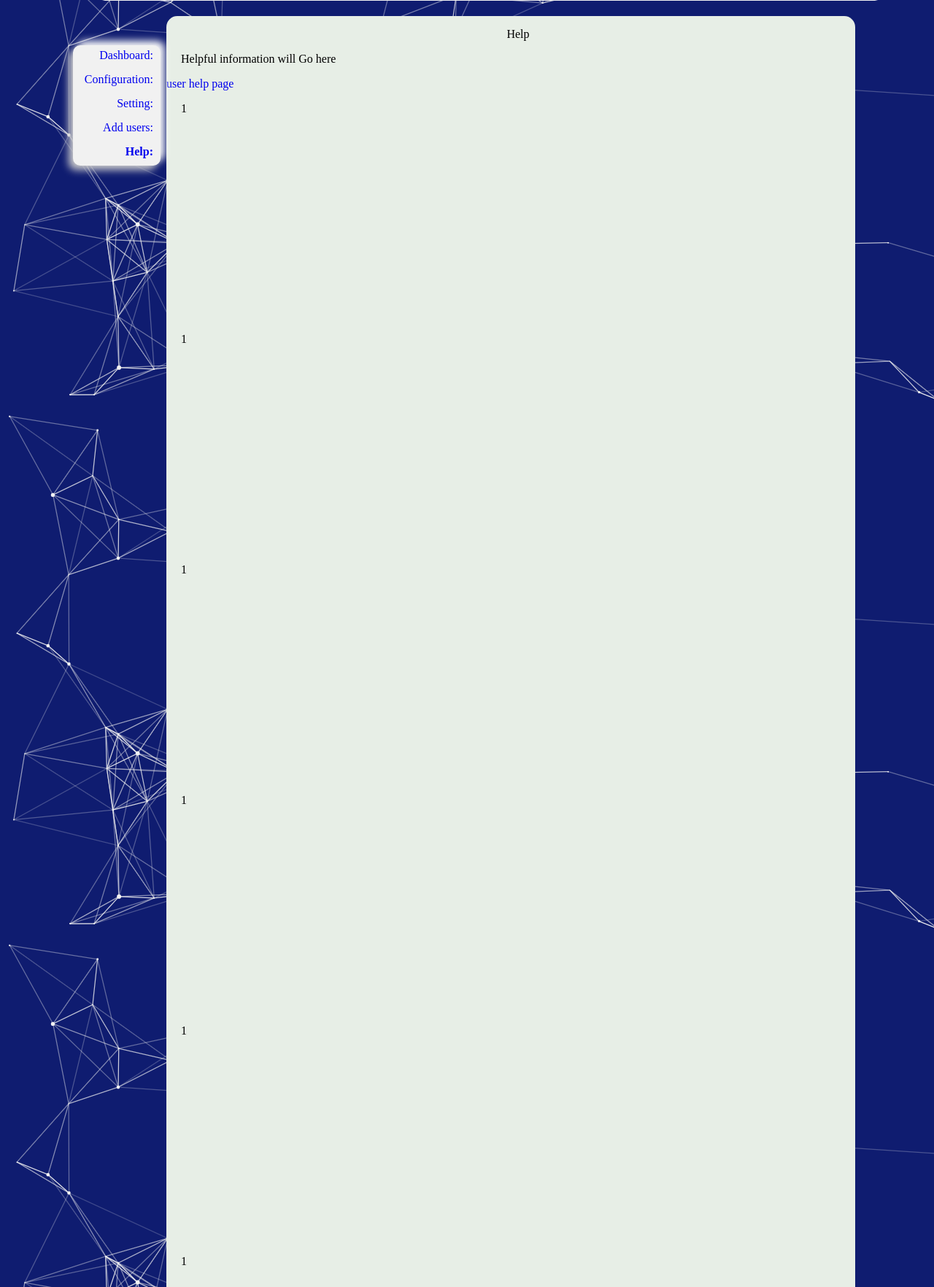
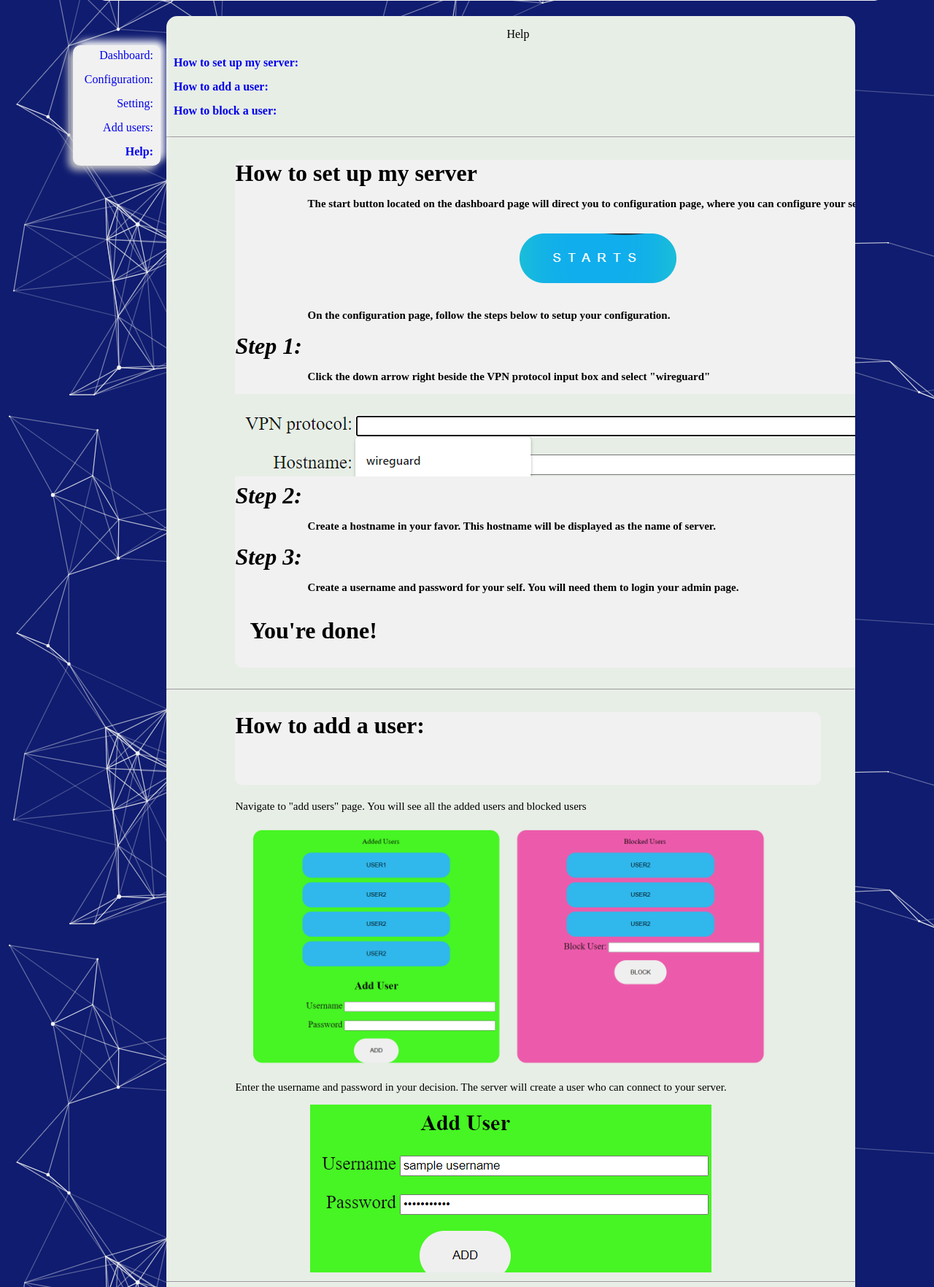
Before and after one commit to xlab-classes/cse442-spring2022-team-pyc442, a Python web app: template src/app/templates/admin_help.html in a window 1280 px wide. Shown: the part 156-1920 px from the top of the page at 73% size. Run offline with Jinja, Linux system fonts and the light colour scheme; the template is opened without the code that fills it: most values are stand-ins (such as "Sample title", 1, 10 or a date in 2020); some libraries are stand-ins or nearby versions.

Commit message:
complete user guide #37

```diff
--- a/src/app/templates/admin_help.html
+++ b/src/app/templates/admin_help.html
@@ -19,17 +19,71 @@
         <p style="text-align: center;">
             Help
         </p>
-        <p>Helpful information will Go here</p>
-        <a href="../user/guide">user help page</a>
-        <!-- The below parts are just used to show the menu bar function. Can be edeleted -->
-        <p style="height: 300px;">1</p>
-        <p style="height: 300px;">1</p>
-        <p style="height: 300px;">1</p>
-        <p style="height: 300px;">1</p>
-        <p style="height: 300px;">1</p>
-        <p style="height: 300px;">1</p>
-        <p style="height: 300px;">1</p>
-        <p style="height: 300px;">1</p>
+        <ul style="text-align: left;">
+            <li>
+                <a href="#configuration"><b>How to set up my server: </b></a>
+            </li>
+            <li>
+                <a href="#adduser"><b>How to add a user: </b></a>
+            </li>
+            <li>
+                <a href="#blockuser"><b>How to block a user: </b></a>
+            </li>
+        </ul><hr>
+        <div>
+            <div>
+                <h1 id="configuration">How to set up my server</h>
+                <p class="text_body">The start button located on the dashboard page will direct you to configuration page, where
+                     you can configure your setting.
+                </p>
+                <div class="example">
+                    <img src="../static/example_start_button.png">
+                </div>
+                <p class="text_body">
+                    On the configuration page, follow the steps below to setup your configuration.
+                </p>
+                <i>Step 1:</i>
+                <p class="text_body">
+                    Click the down arrow right beside the VPN protocol input box and select "wireguard"
+                </p>
+                <div class="example">
+                    <img src="../static/example_vpn_protocol.png">
+                </div>
+                <i>Step 2:</i>
+                <p class="text_body">
+                    Create a hostname in your favor. This hostname will be displayed as the name of server.
+                </p>
+                <i>Step 3:</i>
+                <p class="text_body">
+                    Create a username and password for your self. You will need them to login your admin page.
+                </p>
+                <p style="text-align: left;">You're done!</p>
+            </div><hr>
+            <div>
+                <h1 id="adduser">How to add a user:</h1>
+                <p class="text_body">Navigate to "add users" page. You will see all the added users and blocked users</p>
+                <div class="example">
+                    <img src="../static/example_add_user_page.png" style="width: 75%;">
+                </div>
+                <p class="text_body">Enter the username and password in your decision.
+                    The server will create a user who can connect to your server.
+                </p>
+                <div class="example">
+                    <img src="../static/example_add_user.png">
+                </div>
+            </div><hr>
+            <div>
+                <h1 id="blockuser">How to block a user:</h1>
+                <p class="text_body">Enter the username of the user you want to block.
+                    The server will block and kick the user from your server. And he
+                    can't join the server again.
+                </p>
+                <div class="example">
+                    <img src="../static/example_block_user.png">
+                </div>
+            </div>
+            <br><br>
+        </div>
     </div>
 
 </body>
```
Also changed, not shown: src/app/templates/admin_add_users.html (+11 -12 lines), src/app/templates/admin_configuration.html (+5 -2 lines), src/app/static/example_2fa.png (added), src/app/static/example_add_user.png (added), src/app/static/example_add_user_page.png (added), src/app/static/example_block_user.png (added), src/app/static/example_vpn_protocol.png (added).
